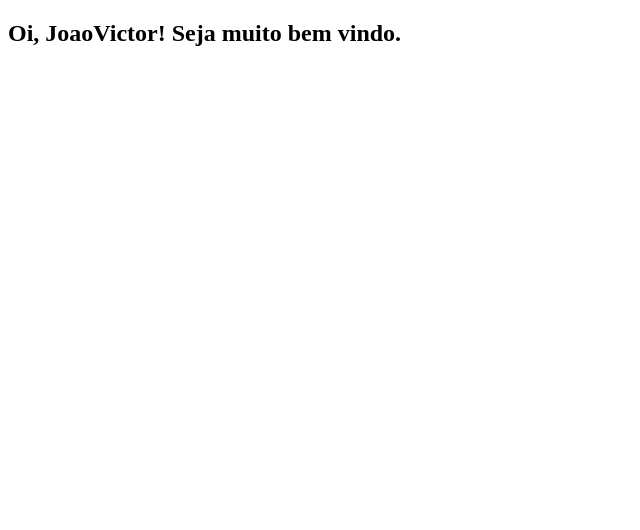
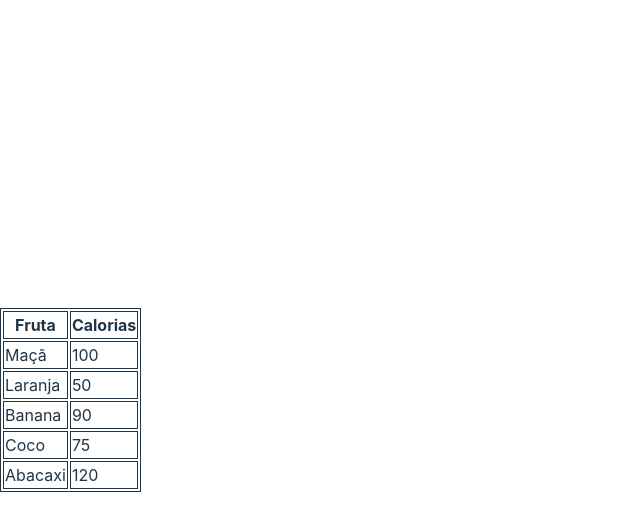
Before and after one commit to JoaoVictorCRP/react-introduction, a React (Vite) app: page / in a window 1280 px wide. Shown: the top 530 px of the page, without its empty margins (0-640 px from the left). Built offline with nearby package versions, Linux system fonts and the light colour scheme.

Commit message:
Rendering lists and the importance of 'key' prop

```diff
--- a/src/App.tsx
+++ b/src/App.tsx
@@ -1,19 +1,8 @@
-// Props
-
-// * Read-only properties that are shared between components.
-// * A parent component can send data to a child component.
-// * It works as sending paramethers, but with key and value
-
-// <Component key=value />
-
-import UserGreeting from "./UserGreeting/UserGreeting";
+import List from "./List";
 
 function App() {
   return(
-    <>
-      <UserGreeting isLoggedIn={true} username="JoaoVictor"/>
-      {/* <UserGreeting/> */}
-    </>
+    <List/>
   );
 }
 
--- /dev/null
+++ b/src/List.tsx
@@ -0,0 +1,58 @@
+function List(){
+    const fruits = [
+        {
+            "id":1,
+            "name":"Maçã",
+            "calories":100
+        },
+        {
+            "id":2,
+            "name":"Laranja",
+            "calories":50
+        },
+        {
+            "id":3,
+            "name":"Banana",
+            "calories":90
+        },
+        {
+            "id":4,
+            "name":"Coco",
+            "calories":75
+        },
+        {
+            "id":5,
+            "name":"Abacaxi",
+            "calories":120
+        }
+    ];
+
+    const listItems = fruits.map(fruit =>
+        <>
+            <tr key={fruit.id}> { /* When rendering lists, react demands that each element must have its own unique prop named "key", so it can manage the items being rendered. */ }
+                <td>{fruit.name}</td>
+                <td>{fruit.calories}</td>
+            </tr>
+
+        </>
+    );
+
+    return (
+        <>
+            <table>
+                <thead>
+                    <tr>
+                        <th scope="col">Fruta</th>
+                        <th scope="col">Calorias</th>
+                    </tr>
+                </thead>
+
+                <tbody>
+                    {listItems}
+                </tbody>
+            </table>
+        </>
+    );
+};
+
+export default List;
--- a/src/UserGreeting/UserGreeting.tsx
+++ /dev/null
@@ -1,21 +0,0 @@
-interface loginInformation {
-    username: string,
-    isLoggedIn: boolean
-};
-
-function UserGreeting(props:loginInformation){
-    if(props.isLoggedIn){
-        return (
-            <h2>Oi, {props.username}! Seja muito bem vindo.</h2>
-        );
-    }
-
-    return (
-        <>
-        <h2>Por favor, faça login para continuar </h2>
-        <input type="text"></input>
-        </>
-    );
-};
-
-export default UserGreeting;
--- a/src/index.css
+++ b/src/index.css
@@ -1,15 +1,72 @@
-.button {
-  background-color: hsl(200, 100%, 60%);
-  color: #fff;
-  padding: 10px 20px;
-  border-radius: 5px;
-  border: 2px solid black;
-  cursor: pointer;
+:root {
+  font-family: Inter, system-ui, Avenir, Helvetica, Arial, sans-serif;
+  line-height: 1.5;
+  font-weight: 400;
+
+  color-scheme: light dark;
+  color: rgba(255, 255, 255, 0.87);
+  background-color: #242424;
+
+  font-synthesis: none;
+  text-rendering: optimizeLegibility;
+  -webkit-font-smoothing: antialiased;
+  -moz-osx-font-smoothing: grayscale;
 }
 
-.student {
-  font-family: Arial, sans-serif;
-  font-size: 2em;
-  padding: 10px;
-  border: 1px solid black;
+a {
+  font-weight: 500;
+  color: #646cff;
+  text-decoration: inherit;
 }
+a:hover {
+  color: #535bf2;
+}
+
+body {
+  margin: 0;
+  display: flex;
+  place-items: center;
+  min-width: 320px;
+  min-height: 100vh;
+}
+
+h1 {
+  font-size: 3.2em;
+  line-height: 1.1;
+}
+
+button {
+  border-radius: 8px;
+  border: 1px solid transparent;
+  padding: 0.6em 1.2em;
+  font-size: 1em;
+  font-weight: 500;
+  font-family: inherit;
+  background-color: #1a1a1a;
+  cursor: pointer;
+  transition: border-color 0.25s;
+}
+button:hover {
+  border-color: #646cff;
+}
+button:focus,
+button:focus-visible {
+  outline: 4px auto -webkit-focus-ring-color;
+}
+
+@media (prefers-color-scheme: light) {
+  :root {
+    color: #213547;
+    background-color: #ffffff;
+  }
+  a:hover {
+    color: #747bff;
+  }
+  button {
+    background-color: #f9f9f9;
+  }
+}
+
+table, th, td {
+  border: 1px solid;
+}
```
